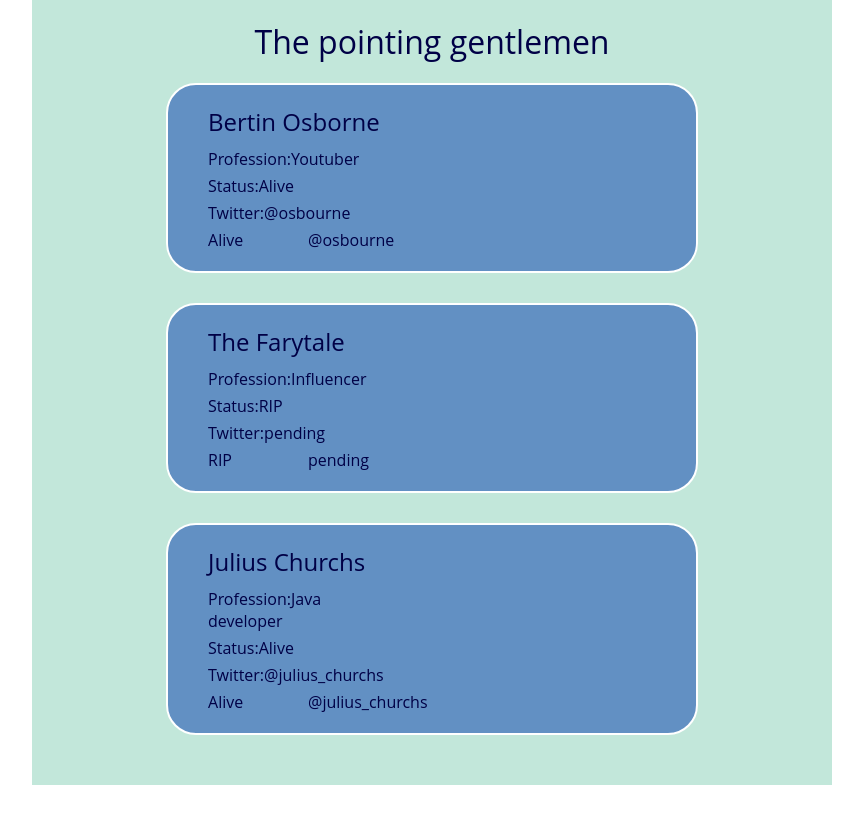
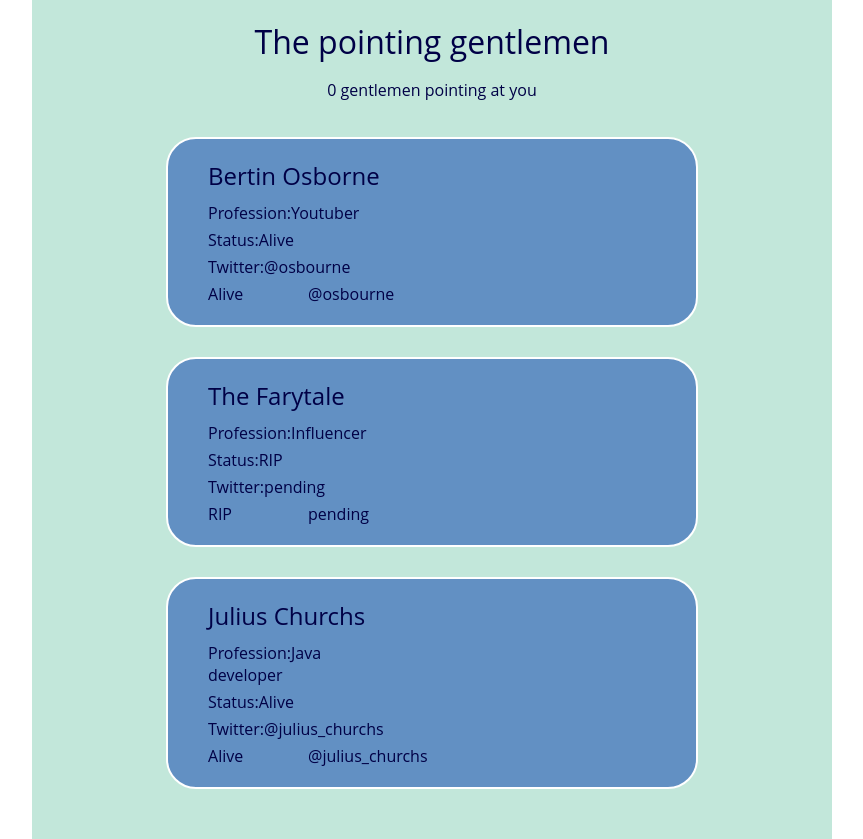
Before and after one commit to Gaston82/202301-w4ch1-gaston-artaza, a React (Create React App) app: page / in a window 1280 px wide. Shown: the whole page, without its empty margins (208-1071 px from the left). Before the commit the page ends 800 px from the top, so only its background shows below. Built offline with nearby package versions, Linux system fonts and the light colour scheme.

Commit message:
add Info component

```diff
--- a/src/App.tsx
+++ b/src/App.tsx
@@ -3,6 +3,7 @@
 import Gentleman from "./components/Gentleman/Gentleman";
 import { GentlemanStructure } from "./types";
 import "./components/Gentleman/Gentleman.css";
+import Info from "./components/Info/Info";
 
 const App = (): JSX.Element => {
   const [gentlemen] = useState<GentlemanStructure[]>([
@@ -44,6 +45,7 @@
         <header className="main-header">
           <h1 className="main-title">The pointing gentlemen</h1>
         </header>
+        <Info />
         <main className="main">
           <ul className="gentlemen">
             {gentlemen.map((gentleman) => (
--- /dev/null
+++ b/src/components/Info/Info.tsx
@@ -0,0 +1,11 @@
+import React from "react";
+
+const Info = () => {
+  return (
+    <section className="controls">
+      <p className="info">0 gentlemen pointing at you</p>
+    </section>
+  );
+};
+
+export default Info;
```
